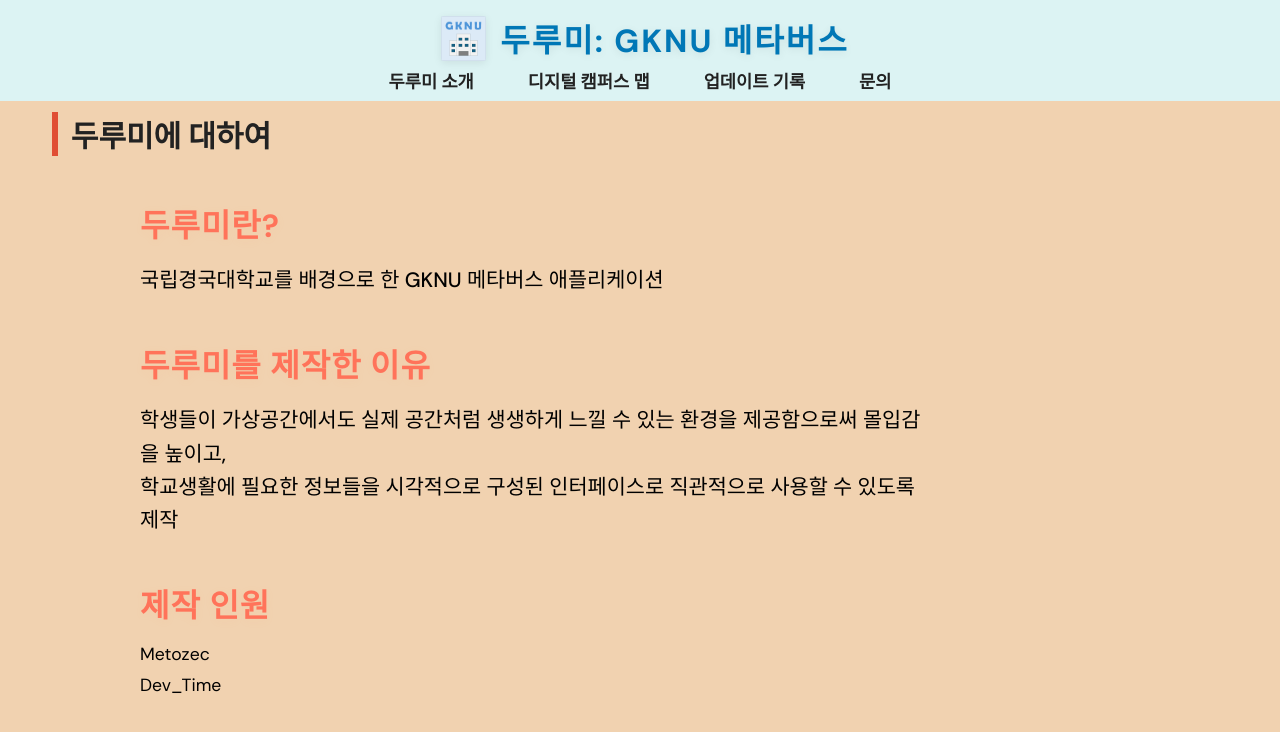
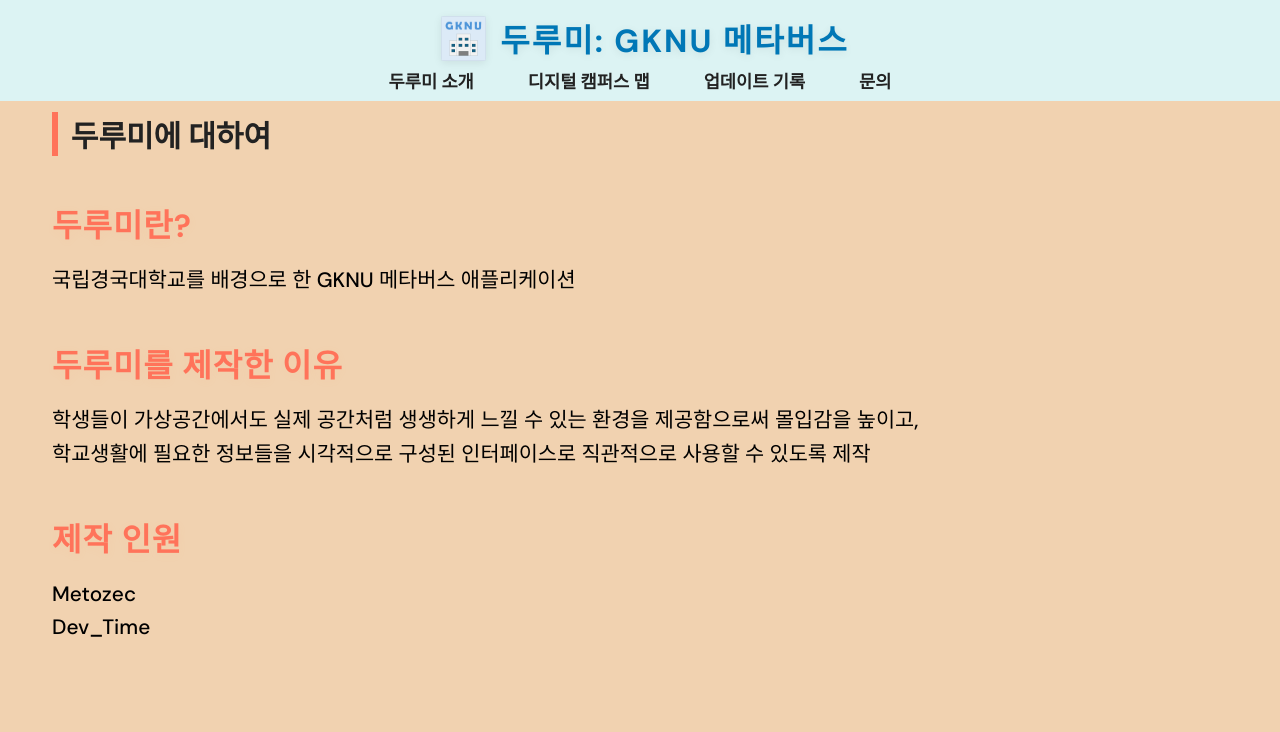
Before and after one commit to durumi-contact/durumi-contact.github.io, a Jekyll site: the page built from pages/about.html, in a window 1280 px wide and 900 px high. Shown: the top 732 px of the window. Built offline with Jekyll 4.4.1, drawn with Linux system fonts in a browser that asks for light colours.

Commit message:
fix about

```diff
--- a/assets/css/Style_about.css
+++ b/assets/css/Style_about.css
@@ -18,7 +18,7 @@
 
 .about h1 {
     margin: 2rem 0 1rem;
-    border-left: 6px solid #e04e34;
+    border-left: 6px solid #ff735a;
     padding-left: 0.8rem;
     color: #222;
     font-size: 30px;
@@ -30,7 +30,7 @@
     font-size: 2rem;
     font-weight: 700;
     color: #ff735a;
-    margin: 5% 0 16px 10%;
+    margin: 5% 0 16px 0;
     text-align: left;
     letter-spacing: 1px;
     text-shadow: 0 2px 8px rgba(254,180,123,0.08);
@@ -41,17 +41,8 @@
     font-size: 1.3rem;
     font-weight: 500;
     color: #000000;
-    margin: 1% 0 5% 10%;
+    margin: 1% 0 5% 0;
     text-align: left;
     line-height: 1.6;
     font-family: 'DM Sans', 'Pretendard', 'Noto Sans KR', sans-serif;
 }
-
-.about h4 {
-    font-size: 1.1rem;
-    font-weight: 400;
-    color: #000000;
-    margin: 0 0 1% 10%;
-    text-align: left;
-    font-family: 'DM Sans', 'Pretendard', 'Noto Sans KR', sans-serif;
-}
--- a/pages/about.html
+++ b/pages/about.html
@@ -15,8 +15,7 @@
         <h3>학생들이 가상공간에서도 실제 공간처럼 생생하게 느낄 수 있는 환경을 제공함으로써 몰입감을 높이고,<br>학교생활에 필요한 정보들을 시각적으로 구성된 인터페이스로 직관적으로 사용할 수 있도록 제작
         </h3>
         <h2>제작 인원</h2>
-        <h4>Metozec</h4>
-        <h4>Dev_Time</h4>
+        <h3>Metozec<br>Dev_Time</h3>
         </div>
     </section>
 </div>
```
